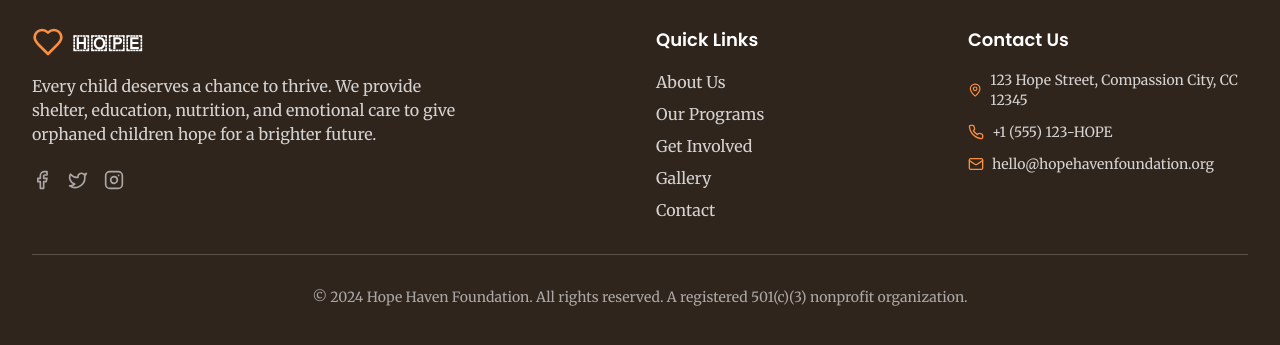
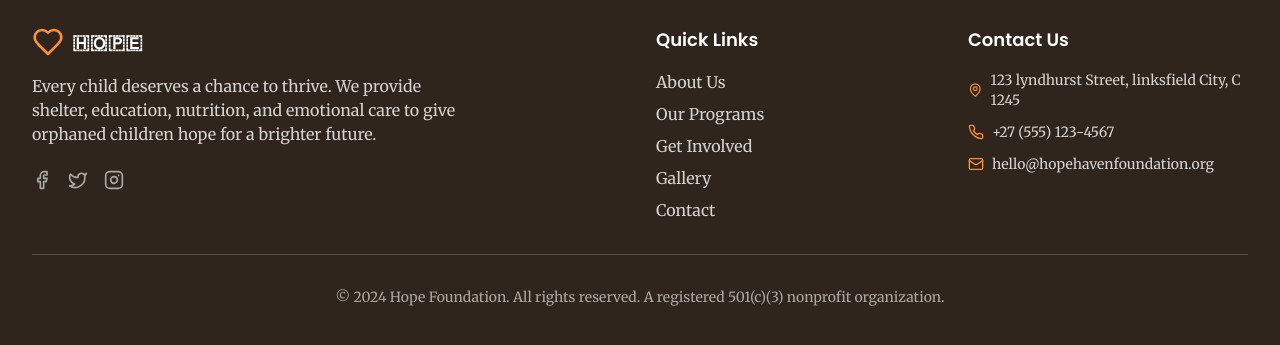
Before and after one commit to svcre0/hope-center, a React (Vite) app: page / in a window 1280 px wide. Shown: the part 2995-3340 px from the top of the page. Built offline with nearby package versions, Linux system fonts and the light colour scheme.

Commit message:
Update Footer.tsx

```diff
--- a/src/components/Footer.tsx
+++ b/src/components/Footer.tsx
@@ -97,13 +97,13 @@ const Footer = () => {
               <div className="flex items-center space-x-2">
                 <MapPin className="h-4 w-4 text-hope-orange" />
                 <span className="text-background/80 text-sm">
-                  123 Hope Street, Compassion City, CC 12345
+                  123 lyndhurst Street, linksfield City, C 1245
                 </span>
               </div>
               <div className="flex items-center space-x-2">
                 <Phone className="h-4 w-4 text-hope-orange" />
                 <span className="text-background/80 text-sm">
-                  +1 (555) 123-HOPE
+                  +27 (555) 123-4567
                 </span>
               </div>
               <div className="flex items-center space-x-2">
@@ -118,7 +118,7 @@ const Footer = () => {
 
         <div className="border-t border-background/20 mt-8 pt-8 text-center">
           <p className="font-body text-background/60 text-sm">
-            © 2024 Hope Haven Foundation. All rights reserved. A registered 501(c)(3) nonprofit organization.
+            © 2024 Hope  Foundation. All rights reserved. A registered 501(c)(3) nonprofit organization.
           </p>
         </div>
       </div>
```
